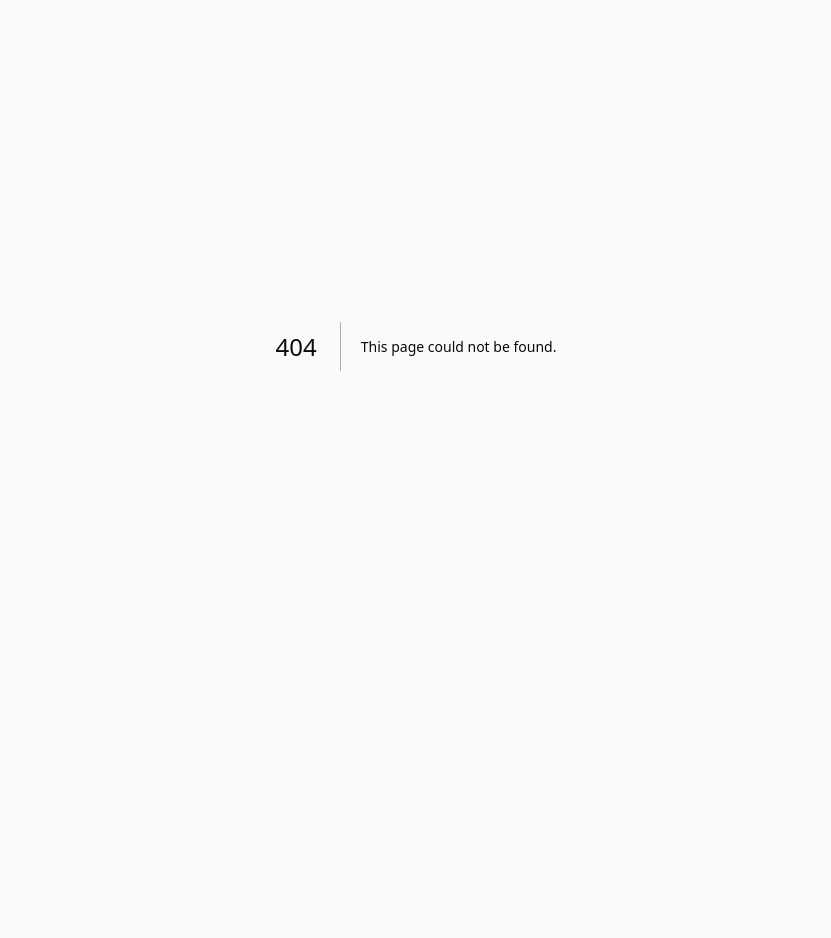
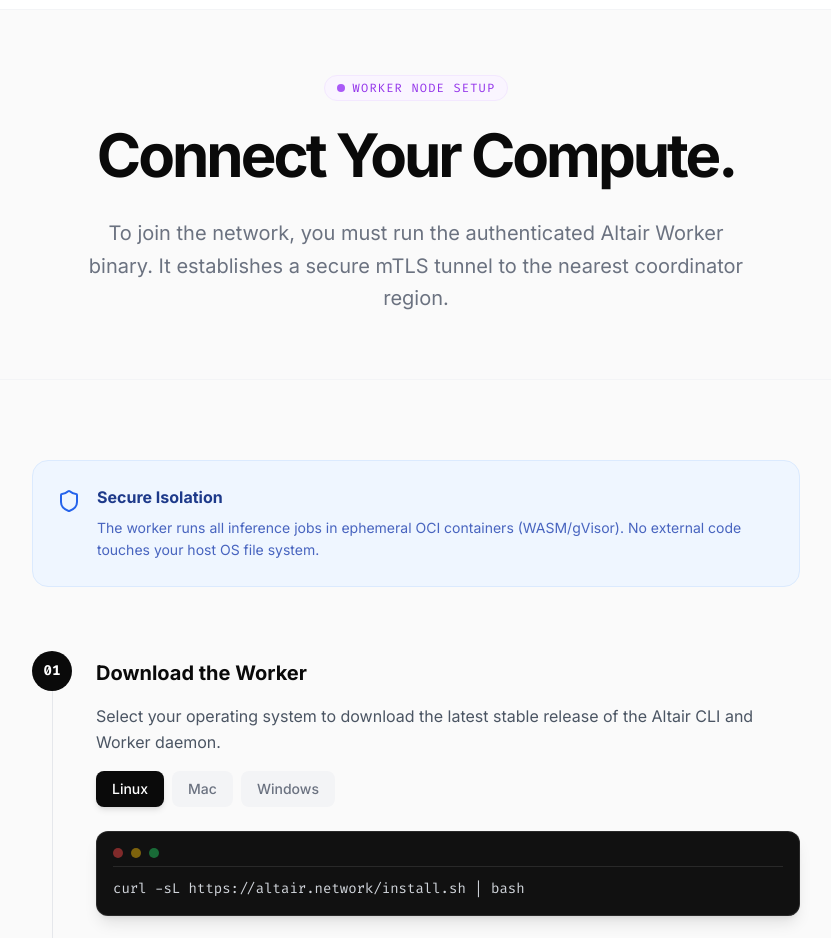
Before and after one commit to Openheartprojects/altairaxis-landing-home, a Next.js app: page /docs/deploy in a window 1280 px wide. Before the commit this address had no page. Shown: the part 54-992 px from the top of the page, without its empty margins (224-1055 px from the left). Before the commit the page ends 800 px from the top, so only its background shows below. Built offline with nearby package versions, Linux system fonts and the light colour scheme.

Commit message:
feat: add new architecture, get started, and deploy documentation pages with new deepmind components.

```diff
--- a/app/architecture/page.js
+++ b/app/architecture/page.js
@@ -25,7 +25,7 @@
             <Navbar />
 
             {/* Hero Section */}
-            <section className="pt-32 pb-20 px-6 border-b border-gray-100">
+            <section className="pt-24 md:pt-32 pb-12 md:pb-20 px-6 border-b border-gray-100">
                 <div className="max-w-4xl mx-auto text-center">
                     <motion.div
                         initial={{ opacity: 0, y: 20 }}
@@ -36,10 +36,10 @@
                             <span className="w-2 h-2 rounded-full bg-emerald-500" />
                             Live Topology
                         </div>
-                        <h1 className="text-5xl md:text-7xl font-bold tracking-tighter mb-8 text-dm-black">
+                        <h1 className="text-4xl md:text-7xl font-bold tracking-tighter mb-6 md:mb-8 text-dm-black">
                             The Logic of the Mesh.
                         </h1>
-                        <p className="text-xl text-gray-500 max-w-2xl mx-auto leading-relaxed">
+                        <p className="text-lg md:text-xl text-gray-500 max-w-2xl mx-auto leading-relaxed">
                             Altair Axis is not a cloud. It is a protocol for coordinating decentralized compute. Here is how the network guarantees performance without centralization.
                         </p>
                     </motion.div>
--- /dev/null
+++ b/app/docs/deploy/page.js
@@ -0,0 +1,138 @@
+'use client';
+
+import Navbar from '../../../components/deepmind/Navbar';
+import Footer from '../../../components/deepmind/Footer';
+import { motion } from 'framer-motion';
+import { Terminal, Shield, Download, ChevronRight, CheckCircle2, AlertCircle } from 'lucide-react';
+import Link from 'next/link';
+import { useState } from 'react';
+
+const Step = ({ number, title, children }) => (
+    <div className="flex gap-6 relative pb-12 last:pb-0">
+        <div className="flex-shrink-0 flex flex-col items-center">
+            <div className="w-10 h-10 rounded-full bg-dm-black text-white flex items-center justify-center font-mono font-bold text-sm z-10 relative">
+                {number}
+            </div>
+            <div className="w-[1px] h-full bg-gray-200 absolute top-10" />
+        </div>
+        <div className="pt-2 w-full">
+            <h3 className="text-xl font-bold text-dm-black mb-4">{title}</h3>
+            <div className="text-gray-600 leading-relaxed">
+                {children}
+            </div>
+        </div>
+    </div>
+);
+
+const CodeBlock = ({ code }) => (
+    <div className="bg-[#111] rounded-xl p-4 font-mono text-sm text-gray-300 overflow-x-auto border border-white/10 shadow-lg my-4">
+        <div className="flex items-center gap-2 mb-3 border-b border-white/10 pb-2">
+            <div className="w-2.5 h-2.5 rounded-full bg-red-500/50" />
+            <div className="w-2.5 h-2.5 rounded-full bg-yellow-500/50" />
+            <div className="w-2.5 h-2.5 rounded-full bg-green-500/50" />
+        </div>
+        <pre>{code}</pre>
+    </div>
+);
+
+export default function DeployDocs() {
+    const [os, setOs] = useState('linux'); // 'linux' | 'mac' | 'windows'
+
+    return (
+        <main className="min-h-screen bg-dm-white text-dm-black font-sans selection:bg-dm-blue selection:text-white">
+            <Navbar />
+
+            {/* Header */}
+            <section className="pt-32 pb-16 px-6 border-b border-gray-100">
+                <div className="max-w-4xl mx-auto text-center">
+                    <motion.div
+                        initial={{ opacity: 0, y: 20 }}
+                        animate={{ opacity: 1, y: 0 }}
+                        transition={{ duration: 0.6 }}
+                    >
+                        <div className="mb-6 inline-flex items-center gap-2 px-3 py-1 rounded-full bg-purple-50 border border-purple-100 text-purple-600 text-xs font-mono uppercase tracking-widest">
+                            <span className="w-2 h-2 rounded-full bg-purple-500 animate-pulse" />
+                            Worker Node Setup
+                        </div>
+                        <h1 className="text-4xl md:text-6xl font-bold tracking-tighter mb-8 text-dm-black">
+                            Connect Your Compute.
+                        </h1>
+                        <p className="text-xl text-gray-500 max-w-2xl mx-auto leading-relaxed">
+                            To join the network, you must run the authenticated Altair Worker binary. It establishes a secure mTLS tunnel to the nearest coordinator region.
+                        </p>
+                    </motion.div>
+                </div>
+            </section>
+
+            <section className="py-20 px-6">
+                <div className="max-w-3xl mx-auto">
+
+                    {/* Security Notice */}
+                    <div className="mb-16 p-6 bg-blue-50 border border-blue-100 rounded-2xl flex gap-4 items-start">
+                        <Shield className="w-6 h-6 text-blue-600 flex-shrink-0 mt-1" />
+                        <div>
+                            <h4 className="font-bold text-blue-900 mb-2">Secure Isolation</h4>
+                            <p className="text-blue-800/80 text-sm leading-relaxed">
+                                The worker runs all inference jobs in ephemeral OCI containers (WASM/gVisor). No external code touches your host OS file system.
+                            </p>
+                        </div>
+                    </div>
+
+                    {/* Steps */}
+                    <div className="space-y-4">
+                        <Step number="01" title="Download the Worker">
+                            <p className="mb-4">Select your operating system to download the latest stable release of the Altair CLI and Worker daemon.</p>
+
+                            {/* OS Switcher */}
+                            <div className="flex gap-2 mb-6">
+                                {['linux', 'mac', 'windows'].map((system) => (
+                                    <button
+                                        key={system}
+                                        onClick={() => setOs(system)}
+                                        className={`px-4 py-2 rounded-lg text-sm font-medium transition-all ${os === system
+                                                ? 'bg-dm-black text-white shadow-md'
+                                                : 'bg-gray-100 text-gray-500 hover:bg-gray-200'
+                                            } capitalize`}
+                                    >
+                                        {system}
+                                    </button>
+                                ))}
+                            </div>
+
+                            {os === 'linux' && (
+                                <CodeBlock code={`curl -sL https://altair.network/install.sh | bash`} />
+                            )}
+                            {os === 'mac' && (
+                                <CodeBlock code={`brew install altair-network/tap/worker`} />
+                            )}
+                            {os === 'windows' && (
+                                <CodeBlock code={`iwr https://altair.network/install.ps1 -useb | iex`} />
+                            )}
+                        </Step>
+
+                        <Step number="02" title="Authenticate">
+                            <p className="mb-4">Generate a Node Key from your console dashboard and link it to your worker instance.</p>
+                            <Link href="https://apolemia-console.onrender.com/settings/keys" className="inline-flex items-center gap-2 text-blue-600 font-medium hover:underline mb-4">
+                                Get Node Key <ChevronRight className="w-4 h-4" />
+                            </Link>
+                            <CodeBlock code={`altair login --key "nk_live_..."`} />
+                        </Step>
+
+                        <Step number="03" title="Start the Daemon">
+                            <p className="mb-4">Launch the worker. It will automatically benchmark your hardware and register with the network topology.</p>
+                            <CodeBlock code={`altair worker start --region auto`} />
+
+                            <div className="mt-4 p-4 bg-gray-50 rounded-xl border border-gray-100 text-sm text-gray-600 flex items-center gap-3">
+                                <CheckCircle2 className="w-5 h-5 text-green-500" />
+                                <span>You should see "Connected to Mesh" in your terminal.</span>
+                            </div>
+                        </Step>
+                    </div>
+
+                </div>
+            </section>
+
+            <Footer />
+        </main>
+    );
+}
--- a/app/get-started/page.js
+++ b/app/get-started/page.js
@@ -11,7 +11,7 @@
         <main className="min-h-screen bg-dm-white text-dm-black font-sans selection:bg-dm-blue selection:text-white">
             <Navbar />
 
-            <section className="pt-32 pb-20 px-6">
+            <section className="pt-24 md:pt-32 pb-12 md:pb-20 px-6">
                 <div className="max-w-4xl mx-auto text-center">
                     <motion.div
                         initial={{ opacity: 0, y: 20 }}
@@ -22,10 +22,10 @@
                             <span className="w-2 h-2 rounded-full bg-blue-500 animate-pulse" />
                             Genesis Phase
                         </div>
-                        <h1 className="text-5xl md:text-7xl font-bold tracking-tighter mb-8 text-dm-black">
+                        <h1 className="text-4xl md:text-7xl font-bold tracking-tighter mb-6 md:mb-8 text-dm-black">
                             Start Building on Axis.
                         </h1>
-                        <p className="text-xl text-gray-500 max-w-2xl mx-auto leading-relaxed mb-12">
+                        <p className="text-lg md:text-xl text-gray-500 max-w-2xl mx-auto leading-relaxed mb-8 md:mb-12">
                             Two ways to join the network. Deploy latency-sensitive models to our distributed fleet, or provision capacity to earn.
                         </p>
                     </motion.div>
--- a/components/deepmind/About.jsx
+++ b/components/deepmind/About.jsx
@@ -43,7 +43,7 @@
                         initial={{ opacity: 0, y: 20 }}
                         whileInView={{ opacity: 1, y: 0 }}
                         viewport={{ once: true }}
-                        className="md:col-span-12 lg:col-span-8 lg:row-span-2 p-6 md:p-10 lg:p-14 rounded-[40px] bg-dm-gray flex flex-col justify-center relative overflow-hidden"
+                        className="md:col-span-12 lg:col-span-8 lg:row-span-2 p-6 md:p-10 lg:p-14 rounded-[32px] bg-dm-gray flex flex-col justify-center relative overflow-hidden"
                     >
                         {/* Abstract Shape */}
                         <div className="absolute top-0 right-0 w-[400px] h-[400px] bg-white/40 rounded-full blur-[80px] pointer-events-none" />
--- a/components/deepmind/ConsoleSection.jsx
+++ b/components/deepmind/ConsoleSection.jsx
@@ -215,10 +215,10 @@
                     initial={{ opacity: 0, y: 20 }}
                     whileInView={{ opacity: 1, y: 0 }}
                     viewport={{ once: true }}
-                    className="mt-6 p-8 md:p-12 rounded-[32px] bg-[#111] text-white flex flex-col md:flex-row items-center justify-between gap-8 border border-white/10"
+                    className="mt-6 p-6 md:p-12 rounded-[32px] bg-[#111] text-white flex flex-col md:flex-row items-center justify-between gap-8 border border-white/10"
                 >
-                    <div>
-                        <h3 className="text-3xl font-medium mb-2">The grid is waiting.</h3>
+                    <div className="text-center md:text-left">
+                        <h3 className="text-2xl md:text-3xl font-medium mb-2">The grid is waiting.</h3>
                         <p className="text-gray-400">Join the specialized network for AI.</p>
                     </div>
                     <div className="flex flex-col sm:flex-row gap-4 w-full md:w-auto">
@@ -230,7 +230,6 @@
                         </Link>
                     </div>
                 </motion.div>
-
             </div>
         </section>
     );
```
Also changed, not shown: components/deepmind/IncredibleHero.jsx (+59 -29 lines).
